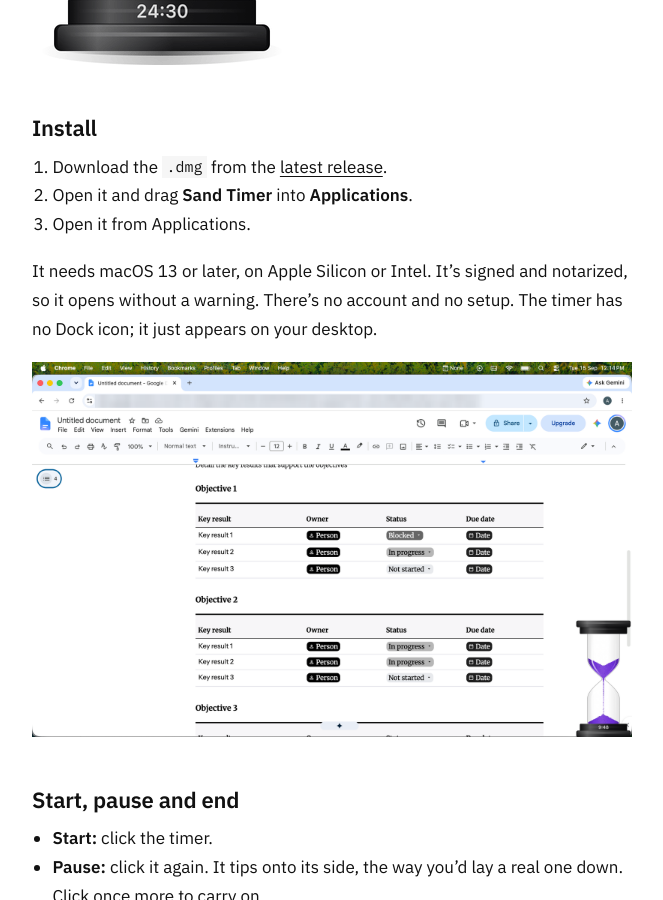
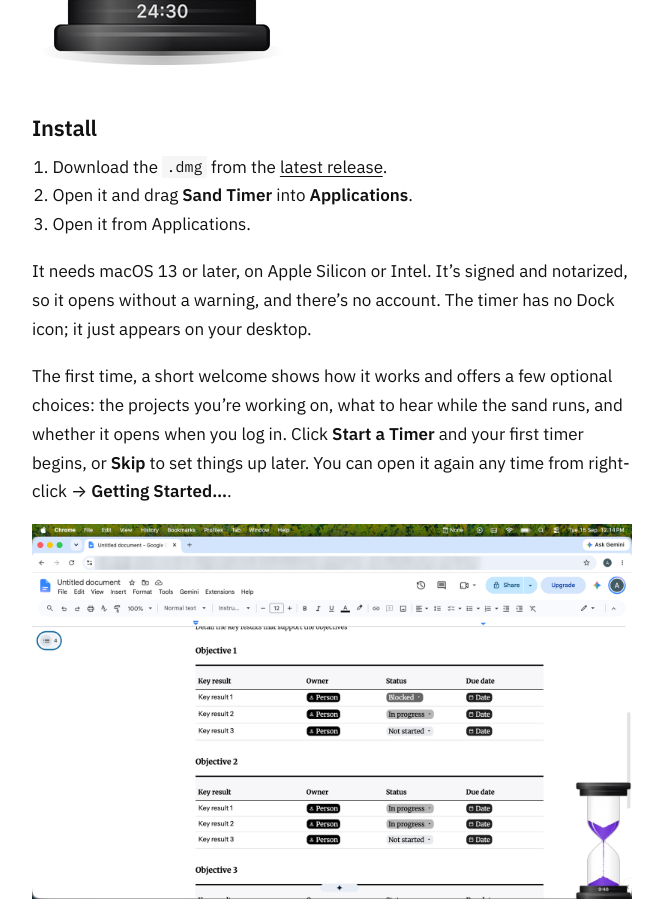
Before and after one commit to and/and.github.io, a Jekyll site: the page built from _posts/2026-09-27-sand-timer.md, in a window 1280 px wide and 900 px high, scrolled down 760 px. Shown: the whole window, without its empty margins (308-971 px from the left). Built offline with Jekyll 4.4.1, drawn with Linux system fonts in a browser that asks for light colours.

Commit message:
Sand Timer: the welcome window of 1.10.0
Co-Authored-By: Claude Opus 5.5 <noreply@anthropic.com>

```diff
--- a/_posts/2026-09-27-sand-timer.md
+++ b/_posts/2026-09-27-sand-timer.md
@@ -20,8 +20,13 @@ is a short manual for using it.
 3. Open it from Applications.
 
 It needs macOS 13 or later, on Apple Silicon or Intel. It's signed and notarized, so it
-opens without a warning. There's no account and no setup. The timer has no Dock icon; it
-just appears on your desktop.
+opens without a warning, and there's no account. The timer has no Dock icon; it just
+appears on your desktop.
+
+The first time, a short welcome shows how it works and offers a few optional choices:
+the projects you're working on, what to hear while the sand runs, and whether it opens
+when you log in. Click **Start a Timer** and your first timer begins, or **Skip** to set
+things up later. You can open it again any time from right-click → **Getting Started…**.
 
 ![A Mac screen with a document open in Chrome and the Sand Timer standing in the bottom-right corner, with 9:48 left on its base]({{ "/assets/images/sand-timer-on-a-mac.png" | relative_url }})
 
```
